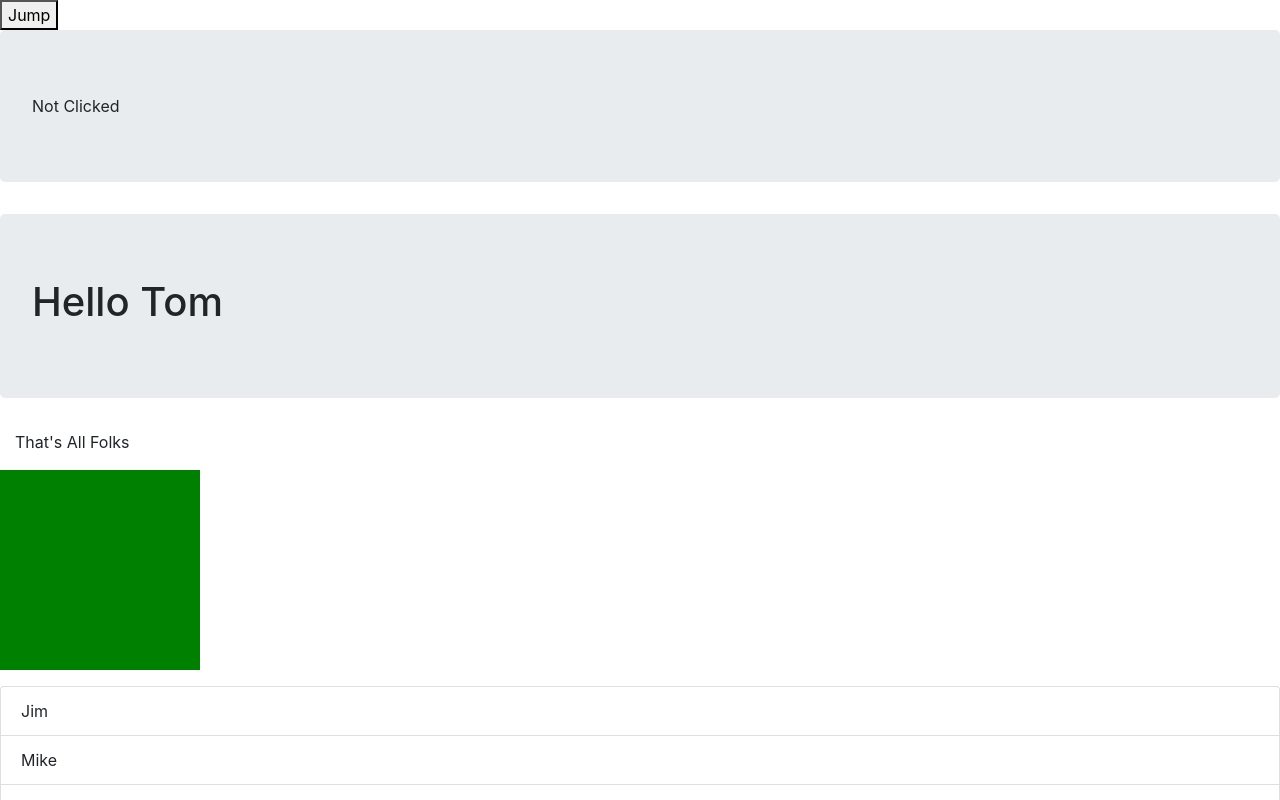
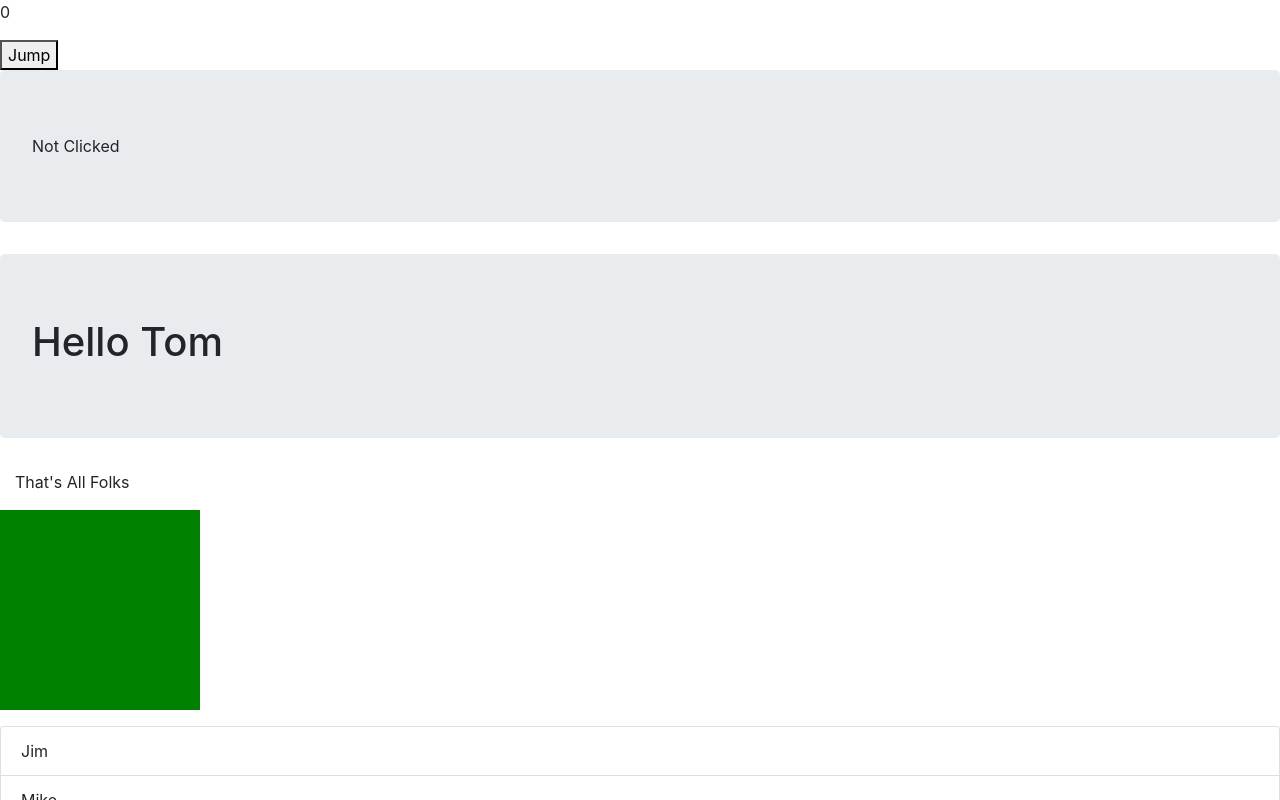
Before and after one commit to tom-meyrick/first-react-project, a React (Create React App) app: page / in a window 1280 px wide. Shown: the top 800 px of the page. Built offline with nearby package versions, Linux system fonts and the light colour scheme.

Commit message:
First mount challenge completed

```diff
--- a/src/App.js
+++ b/src/App.js
@@ -8,11 +8,13 @@
 import StepCounter from './StepCounter';
 import CatchMeIfYouCan from './CatchMeIfYouCan';
 import RollCall from './RollCall';
+import GodCounter from './GodCounter';
 
 let names = ["Dave", "Ariel", "Sheila", "Nigel", "Peter"];
 
 const App = () => (
     <>
+    <GodCounter />
     <CatchMeIfYouCan jump={100} />
     <Clicked />
     <Stuff />
--- /dev/null
+++ b/src/GodCounter.js
@@ -0,0 +1,34 @@
+// Create a component <GodCounter /> that when you click anywhere in the browser window increments a counter by 1. Make sure that you remove the event handler in componentWillUnmount!
+
+import React, { Component } from 'react';
+
+class GodCounter extends Component
+{
+    constructor(props) {
+        super(props);
+        this.state = { count: 0 };
+        this.handleClick = this.handleClick.bind(this);
+    }
+
+    componentDidMount() {
+        window.addEventListener("click", this.handleClick);
+    }
+
+    componentWillUnmount() {
+        window.removeEventListener("click", this.handleClick);
+    }
+
+    handleClick() {
+        this.setState({ count: this.state.count + 1 })
+    }
+
+    render() {
+    return (
+       <p onClick={this.handleClick}>
+         { this.state.count }
+       </p>
+    );
+    }
+}
+
+export default GodCounter;
```
